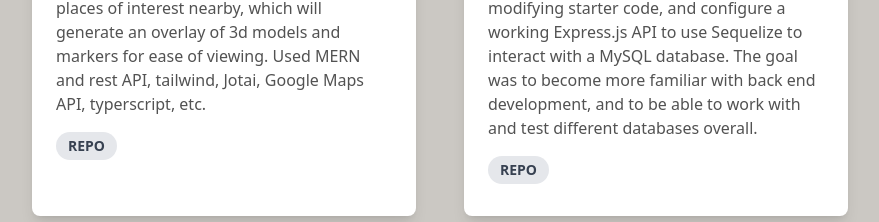
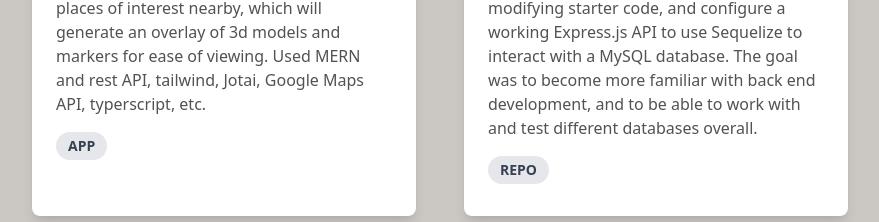
Before and after one commit to MjDukic/myreactPortfolio, a React (Vite) app: page / in a window 1280 px wide. Shown: the part 1417-1639 px from the top of the page, without its empty margins (200-1079 px from the left). Built offline with nearby package versions, Linux system fonts and the light colour scheme.

Commit message:
button change

```diff
--- a/src/components/Projects.jsx
+++ b/src/components/Projects.jsx
@@ -89,7 +89,7 @@
                 </p>
             <div class="">
                 <a href="https://www.anaxi.app">
-                    <span class="inline-block bg-gray-200 rounded-full px-3 py-1 text-sm font-semibold text-gray-700 mr-2 mb-2">REPO</span>
+                    <span class="inline-block bg-gray-200 rounded-full px-3 py-1 text-sm font-semibold text-gray-700 mr-2 mb-2">APP</span>
                 </a>
             </div>
             </div>
```
